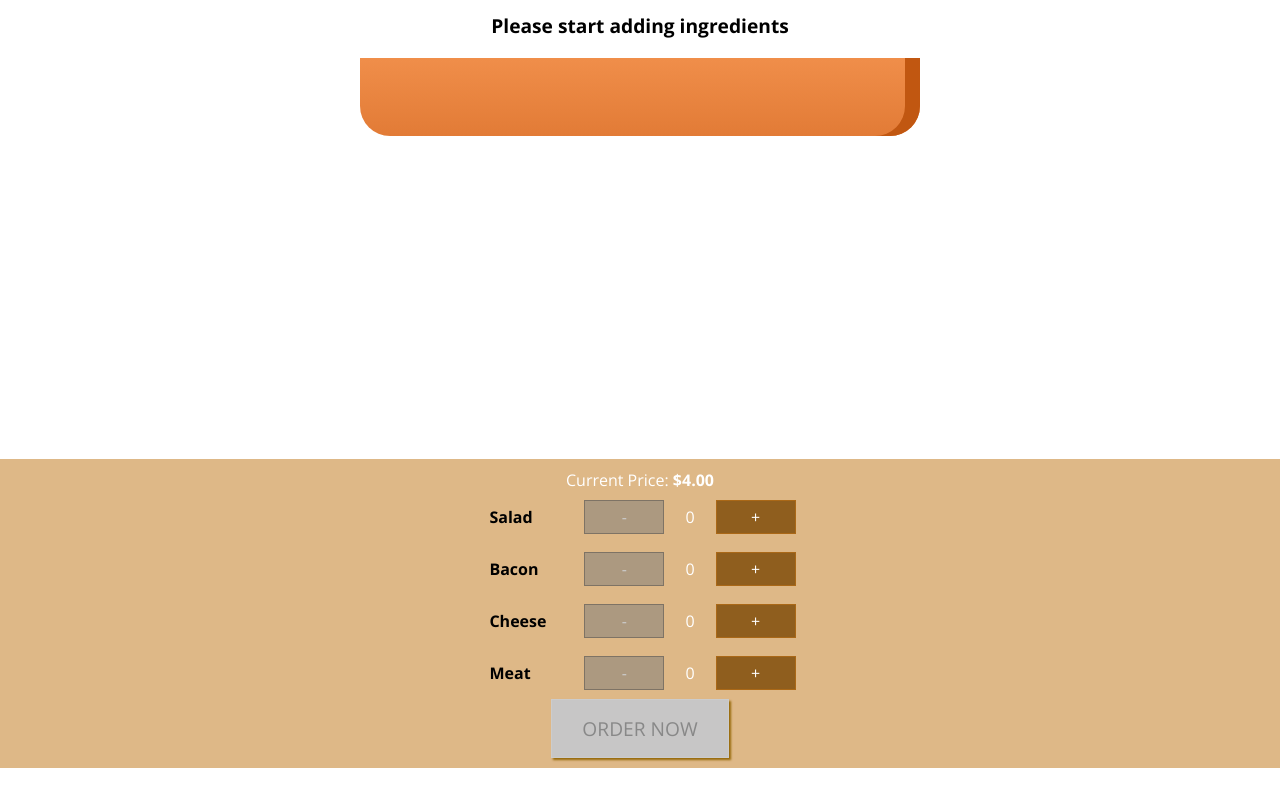
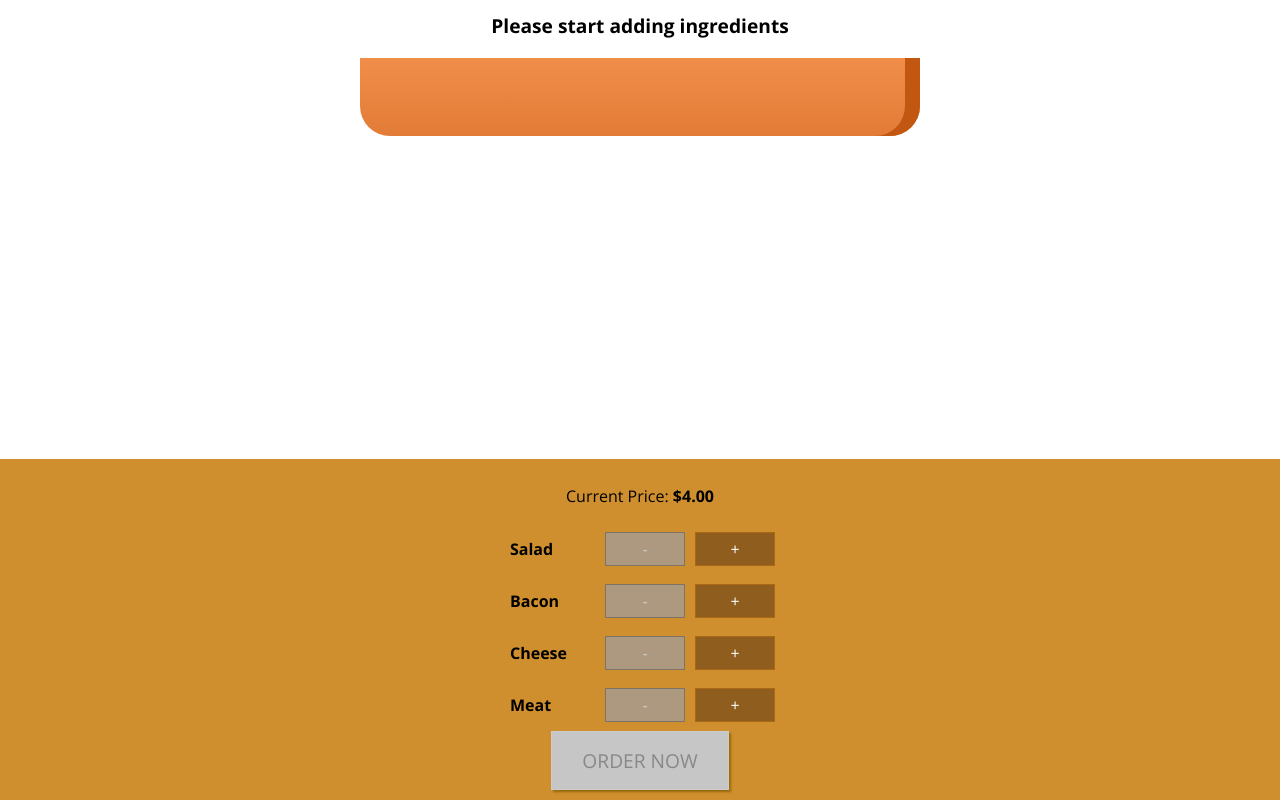
Before and after one commit to andrewvu-cs/burger_builder, a React (Create React App) app: page / in a window 1280 px wide. Shown: the part 213-1013 px from the top of the page. Before the commit the page ends 981 px from the top, so only its background shows below. Built offline with nearby package versions, Linux system fonts and the light colour scheme.

Commit message:
fixed up some styling issues

```diff
--- a/src/components/Burger/BuildControls/BuildControl/BuildControl.js
+++ b/src/components/Burger/BuildControls/BuildControl/BuildControl.js
@@ -9,7 +9,7 @@ const buildControl = (props) => (
             onClick={props.removed}
             disabled={props.disabled}>-
         </button>
-        <p className={classes.label}>{props.count}</p>
+        {/* <p className={classes.label}>{props.count}</p>  */}
         <button
             className={classes.More}
             onClick={props.added}>+
--- a/src/components/Burger/BuildControls/BuildControls.module.css
+++ b/src/components/Burger/BuildControls/BuildControls.module.css
@@ -1,22 +1,22 @@
-.BuildControls{
+.BuildControls {
     width: 100%;
-    background-color: burlywood;
-    display:flex;
+    background-color: #CF8F2E;
+    display: flex;
     flex-flow: column;
     align-items: center;
-    box-shadow: 2px 1px #ccc;
+    box-shadow: 0 2px 1px #ccc;
     margin: auto;
     padding: 10px 0;
 }
-
+/*
 .BuildControls p {
     padding: 0 16px;
     margin: 0 0;
     color:white;
-}
+} */
 
 .OrderButton {
-    background-color: #dad735;
+    background-color: #DAD735;
     outline: none;
     cursor: pointer;
     border: 1px solid #966909;
```
